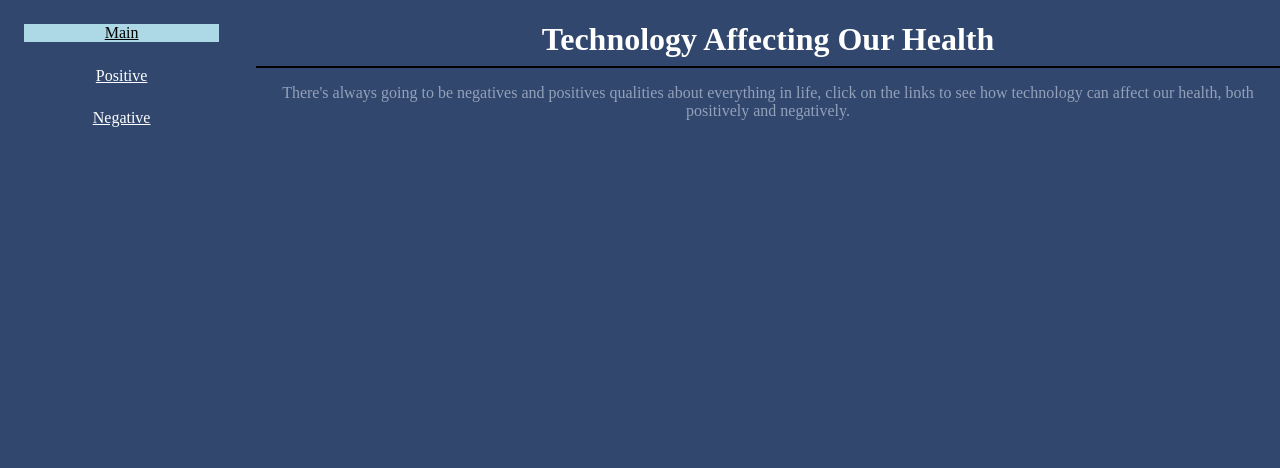
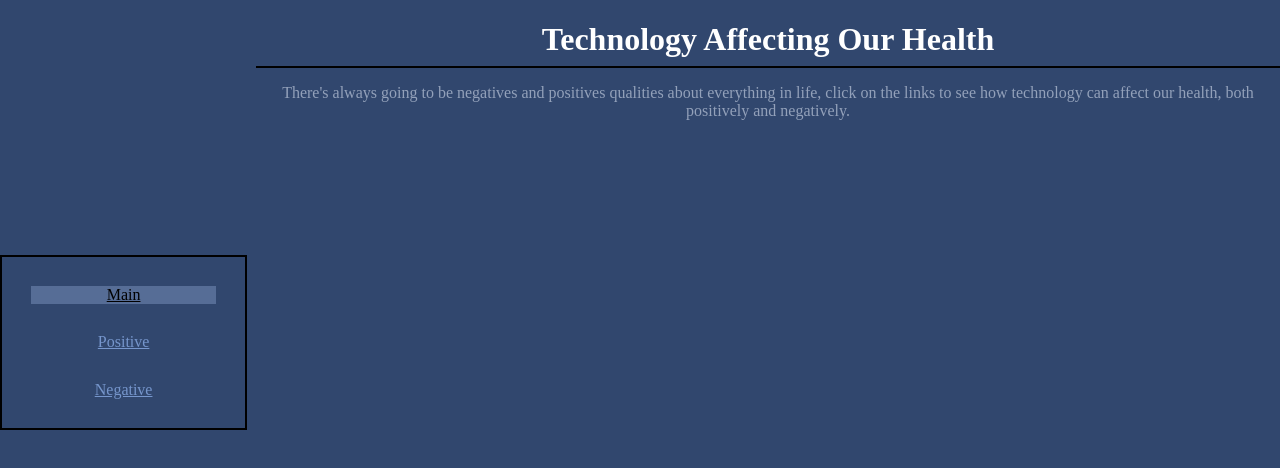
Before and after one commit to CameronTwiggs/Tech-and-Brain, a plain HTML site: page public/index.html in a window 1280 px wide. In both pictures the pointer is over the link "Main". Drawn offline with Linux system fonts and the light colour scheme.

Commit message:
navbar center

```diff
--- a/public/style.css
+++ b/public/style.css
@@ -1,6 +1,6 @@
-/* * {
+  /* * {
     border: black solid 1px;
-} */
+}  */
 
 body,html {
     height: 100%;
@@ -16,7 +16,10 @@ body{
 .navbar {
     display: inline-block;
     width: 19%;
+    margin-top:255px;
+    border:2px solid black;
 }
+
 .navbar ul {
     list-style: none;
     padding: 0;
@@ -24,12 +27,20 @@ body{
 }
 
 .navbar li {
-    margin: 10%;
-
+    margin: 12%;
 }
 
 .navbar a {
-    color: white;
+    color: #7696cc;
+}
+.navbar a:hover{
+    color:black;
+}
+
+.navbar li.navbuttons:hover {
+    background-color: #566d96;
+    cursor: pointer;
+    color:black;;
 }
 
 #main{
@@ -37,21 +48,25 @@ body{
     color:white;
     margin-bottom:2px;
 }
+
 #intro{
     text-align: center;
     color:rgb(147,161,186);
     margin-bottom:2px;
 }
+
 #second{
     text-align:center;
     margin-bottom:0px;
     color:white;
 }
+
 #third{
     text-align:center;
     margin-bottom:2px;
     color:white;
 }
+
 .body_align{
     float: right;
     width:80%;
@@ -60,14 +75,7 @@ body{
 .list_info{
     color:rgb(147,161,186)
 }
+
 .line{
     border:1px solid black;
 }
-nav li.navbuttons:hover {
-    background-color: lightblue;
-    cursor: pointer;
-    color:black;
-}
-nav a:hover{
-    color:black;
-}
```
